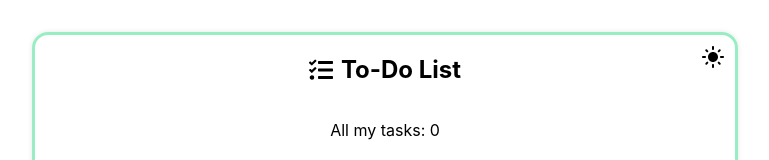
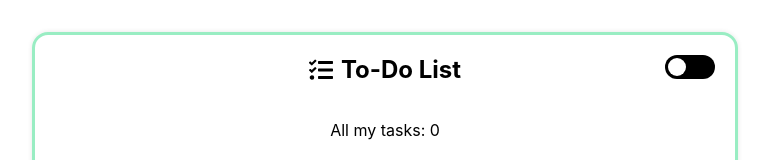
Before and after one commit to valsin132/TO-DO-APP, a React (Vite) app: page / in a window 1280 px wide. Shown: the top 160 px of the page, without its empty margins (255-1024 px from the left). Built offline with nearby package versions, Linux system fonts and the light colour scheme.

Commit message:
added theme toggle button

```diff
--- a/src/components/ThemeToggle.jsx
+++ b/src/components/ThemeToggle.jsx
@@ -1,11 +1,16 @@
 import { useContext } from 'react'
 import { ThemeContext } from '../contexts/ThemeContext'
-import { MdLightMode } from "react-icons/md";
+// import { MdLightMode } from "react-icons/md";
 
 const ThemeToggle = () => {
     const {toggleTheme} = useContext(ThemeContext)
     return (
-        <MdLightMode className='theme-mode-icon' onClick={toggleTheme} />
+        // <MdLight className='theme-mode-icon' onClick={toggleTheme} />
+        // <button className='button' onClick={toggleTheme}></button>
+        <div className='theme-mode-icon'>
+        <input type="checkbox" name="switch" id="switch"/>
+        <label onClick={toggleTheme} htmlFor="switch"></label>
+        </div>
      );
 }
 
--- a/src/index.css
+++ b/src/index.css
@@ -58,12 +58,54 @@ body {
 }
 
 .theme-mode-icon {
-  height: 1.5rem;
+  /* height: 1.5rem;
   width: 1.5rem;
+  cursor: pointer; */
+  position: absolute;
+  right: 20px;
+  top: 0px;
+}
+
+input[type=checkbox]{
+  height: 0;
+  width: 0;
+  visibility: hidden;
+}
+
+label {
   cursor: pointer;
+  width: 50px;
+  height: 24px;
+  background:   var(--black);
+  display: block;
+  border-radius: 100px;
+  position: relative;
+
+}
+
+label:after {
+  content: '';
   position: absolute;
-  right: 10px;
-  top: 10px;
+  top: 3px;
+  left: 3px;
+  width: 18px;
+  height: 18px;
+  background: #fff;
+  border-radius: 90px;
+  transition: 0.3s;
+}
+
+input:checked + label {
+  background: var(--green-1);
+}
+
+input:checked + label:after {
+  left: calc(100% - 2px);
+  transform: translateX(-100%);
+}
+
+label:active:after {
+  width: 25px;
 }
 
 .task-list {
@@ -84,6 +126,7 @@ body {
   justify-content: space-between;
   border-radius: 0.5rem;
   box-shadow: 0px 0px 5px 0px rgba(0,0,0,0.1);
+  transition: 0.5s;
 }
 
 .task {
```
